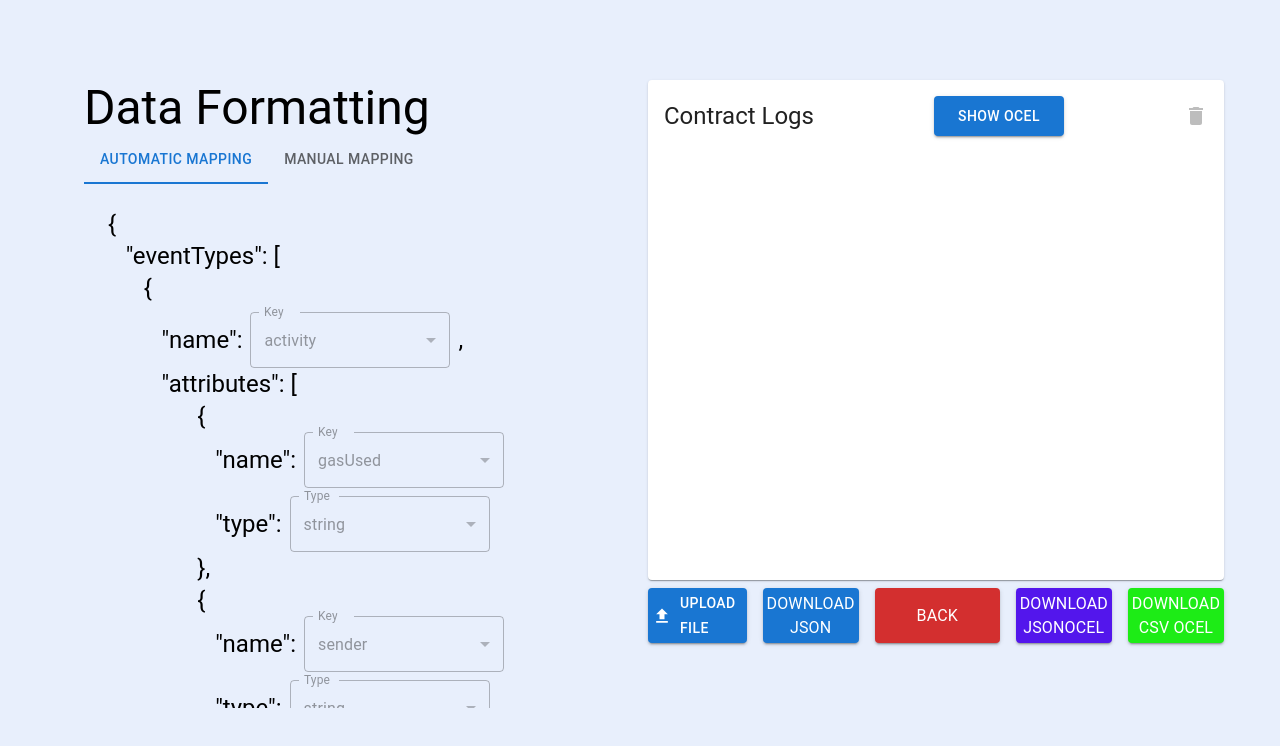
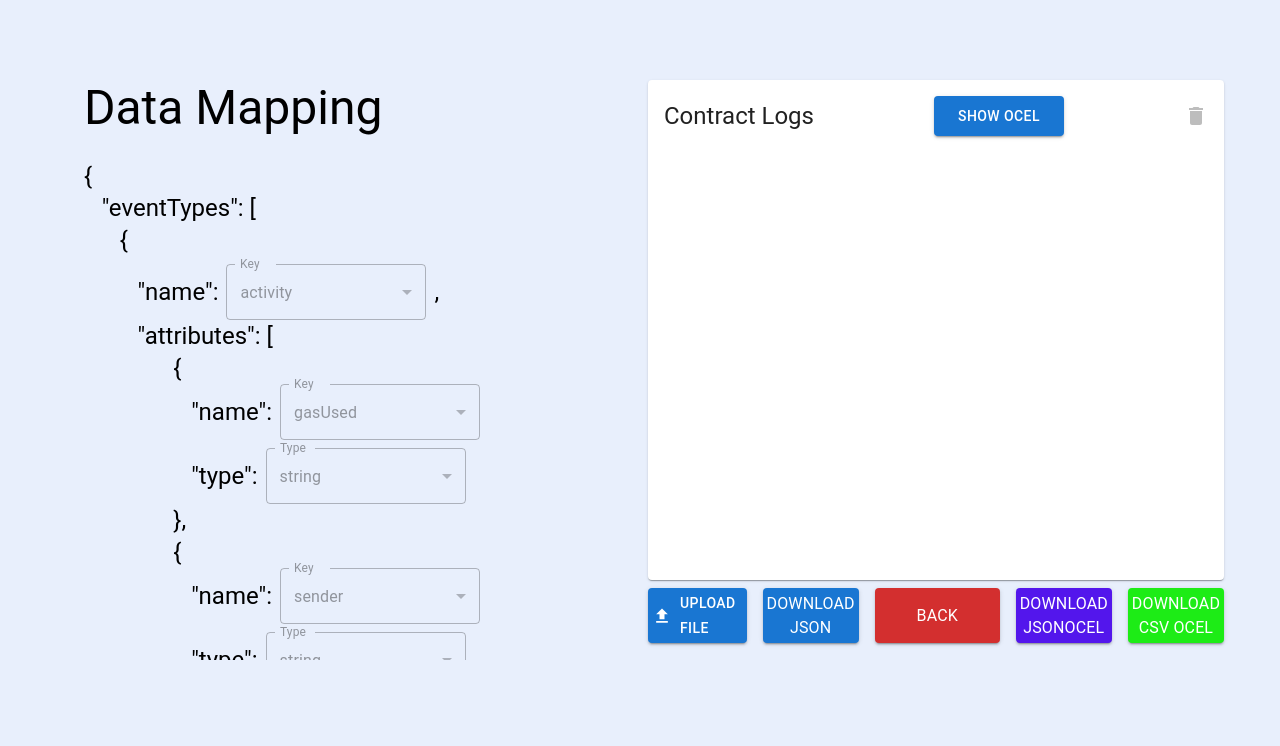
Before and after one commit to lollobeach/BlockchainProcessMining_frontend, a React (Create React App) app: page /ocel in a window 1280 px wide. Shown: the top 746 px of the page. Built offline with nearby package versions, Linux system fonts and the light colour scheme.

Commit message:
fix: layout of Data Mapping page changed

```diff
--- a/src/App.js
+++ b/src/App.js
@@ -6,7 +6,7 @@ import {
 
 import './App.css';
 import HomePage from "./pages/HomePage";
-import OcelFormatting from "./pages/OcelFormatting";
+import OcelMapping from "./pages/OcelMapping";
 import BodyLayout from "./layouts/BodyLayout";
 import {ThemeProvider} from "@mui/material";
 import {customTheme} from "./theme/customTheme";
@@ -18,7 +18,7 @@ const router = createBrowserRouter([
         path: "/", element: <BodyLayout/>,
         children: [
             {path: "/", element: <HomePage/>},
-            {path: "/ocel", element: <OcelFormatting/>},
+            {path: "/ocel", element: <OcelMapping/>},
             {path: "/query", element: <Query/>}
         ]
     }
--- a/src/pages/OcelFormatting.js
+++ b/src/pages/OcelMapping.js
@@ -80,7 +80,7 @@ function CustomTabPanel(props) {
     );
 }
 
-function OcelFormatting() {
+function OcelMapping() {
 
     const {results} = useDataContext()
 
@@ -135,15 +135,15 @@ function OcelFormatting() {
             <Box display="flex" justifyContent="center">
                 <Box position="relative" height="100%" width={520} paddingBottom={2}>
                     <Typography variant="h3">
-                        Data Formatting
+                        Data Mapping
                     </Typography>
-                    <Box>
-                        <Tabs value={tab} onChange={handleTabs} aria-label="basic tabs example">
-                            <Tab label="Automatic Mapping"/>
-                            <Tab label="Manual Mapping"/>
-                        </Tabs>
-                    </Box>
-                    <CustomTabPanel value={tab} index={0}>
+                    {/*<Box>*/}
+                    {/*    <Tabs value={tab} onChange={handleTabs} aria-label="basic tabs example">*/}
+                    {/*        <Tab label="Automatic Mapping"/>*/}
+                    {/*        <Tab label="Manual Mapping"/>*/}
+                    {/*    </Tabs>*/}
+                    {/*</Box>*/}
+                    {/*<CustomTabPanel value={tab} index={0}>*/}
                         <Stack marginY={3} height="calc(100vh - 300px)" overflow="auto">
                             <CustomTypography>
                                 {"{"}
@@ -264,14 +264,14 @@ function OcelFormatting() {
                                 {"}"}
                             </CustomTypography>
                         </Stack>
-                    </CustomTabPanel>
-                    <CustomTabPanel value={tab} index={1}>
-                        Developing...
-                    </CustomTabPanel>
+                    {/*</CustomTabPanel>*/}
+                    {/*<CustomTabPanel value={tab} index={1}>*/}
+                    {/*    Developing...*/}
+                    {/*</CustomTabPanel>*/}
                 </Box>
             </Box>
         </PageLayout>
     )
 }
 
-export default OcelFormatting;
+export default OcelMapping;
```
